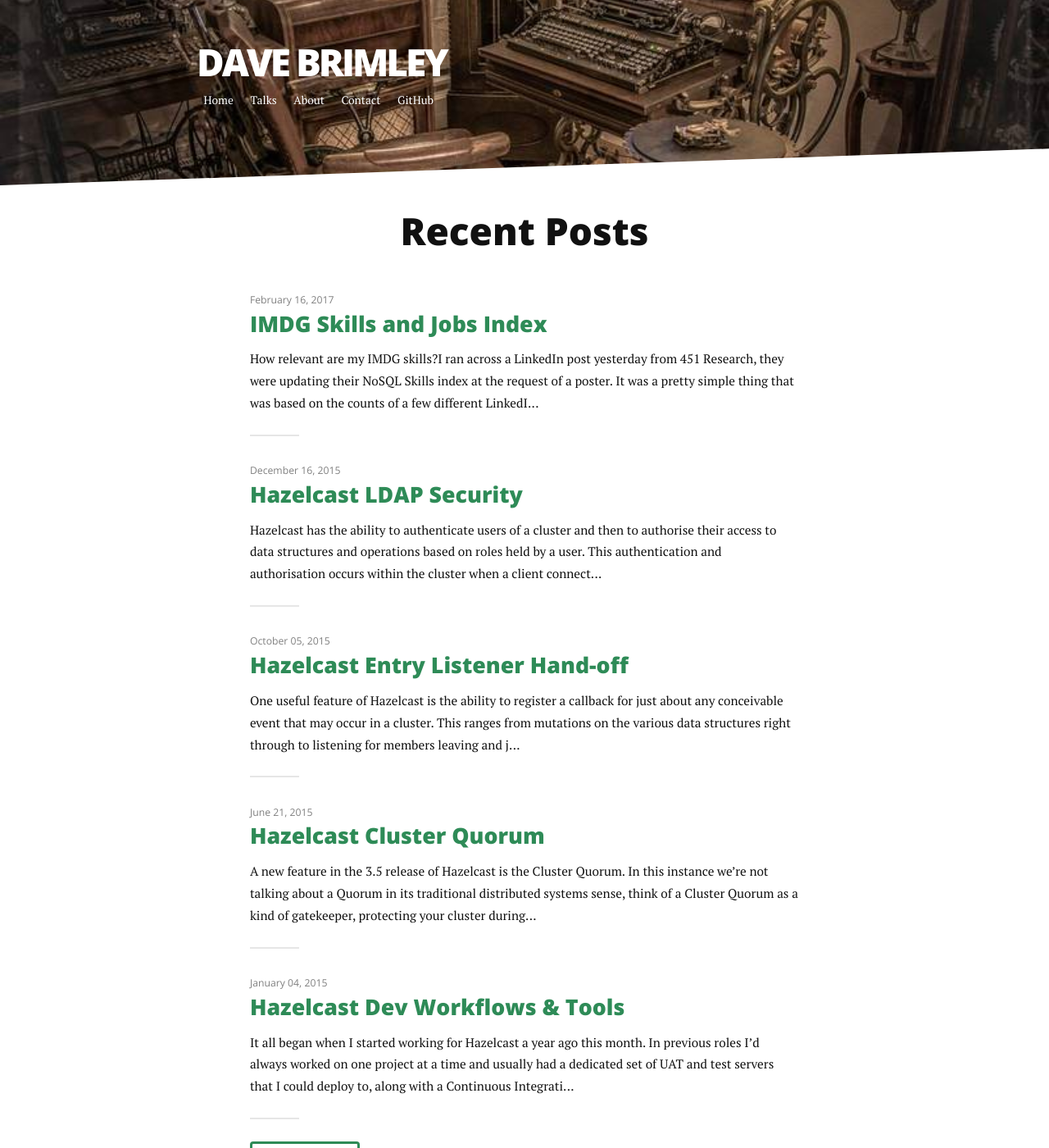
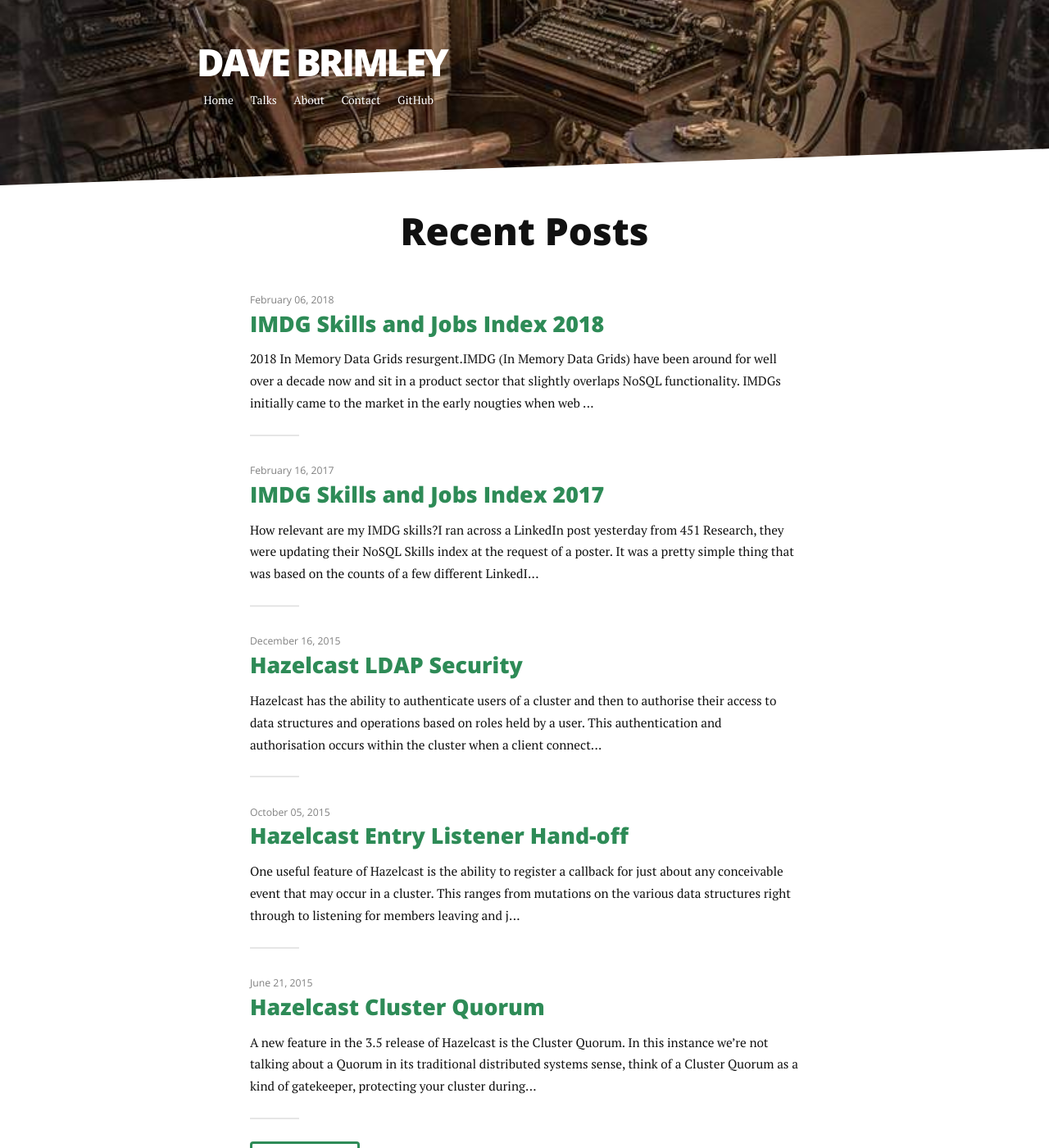
Before and after one commit to dbrimley/dbrimley.github.io, a Jekyll site: the page built from index.html, in a window 1280 px wide and 1400 px high. Shown: the whole window at 82% size. Built offline with Jekyll 4.4.1, drawn with Linux system fonts in a browser that asks for light colours; nearby versions of some CDN libraries; Markdown is read by kramdown in place of the engine named in the settings; the list of posts is cut into pages by our own code; some of the changed lines change nothing that is shown.

Commit message:
2018 Skills an Jobs Index

```diff
--- a/_posts/2017-02-16-IMDG-Skills-Jobs-Index.md
+++ b/_posts/2017-02-16-IMDG-Skills-Jobs-Index-2017.md
@@ -1,6 +1,6 @@
 ---
 layout: post
-title: "IMDG Skills and Jobs Index"
+title: "IMDG Skills and Jobs Index 2017"
 modified:
 categories: blog
 excerpt: I ran across a LinkedIn post yesterday from 451 Research, they were updating their NoSQL Skills index at the request of a poster.  It was a pretty simple thing that was based on the counts of a few different LinkedIn Searches, things like the number of profiles that mentioned an IMDG product.  It had the usual suspects like MongoDB, Redis & Couchbase.  However, there wasn't anything regarding IMDG (In Memory Data Grids).
--- /dev/null
+++ b/_posts/2018-02-06-IMDG-Skills-Jobs-Index-2018.md
@@ -0,0 +1,72 @@
+---
+layout: post
+title: "IMDG Skills and Jobs Index 2018"
+modified:
+categories: blog
+excerpt: It's been a year since I last looked at the state of the IMDG job market along with the numbers of reported skilled IMDG engineers. The good news for IMDG vendors are that job postings are up, indicating more business are turning to In Memory Data Grids.
+comments: true
+image: careers.jpg
+date: 2018-02-06T21:34:21+00:00
+---
+
+### 2018 In Memory Data Grids resurgent.
+
+IMDG (In Memory Data Grids) have been around for well over a decade now and sit in a product sector that slightly overlaps NoSQL functionality.  IMDGs initially came to the market in the early nougties when web sessions needed to scale past one sticky web-server, these were the days of what was then known as [Tangosol Coherence](https://www.crunchbase.com/organization/tangosol). Since then the main use case for IMDGs has become general in memory caching and compute, where the IMDG sits between a slower persistent store like an RDBMS/Mainframe (or even a NoSQL Database) and the business application. IMDGs also allow distributed computation where functions run in parallel against the data that is distributed across the IMDG cluster.
+
+IMDGs are seeing something of a resurgence in popularity over the past few years as people discover the shortcomings of NoSQL solutions such as [Apache Cassandra](http://cassandra.apache.org/) or [Redis](http://redis.io), IMDGs are much easier to scale on demand and generally provide faster access times than NoSQL products. IMDGs also allow [near caches](http://docs.hazelcast.org/docs/latest-development/manual/html/Performance/Near_Cache/index.html) of data to be stored in the client application that is kept in sync with the central cluster, something that NoSQL does not provide. In many of these cases architects are now placing IMDGs over the top of the NoSQL store. Another area of growth for IMDGs has been as a hub for [Microservices](https://martinfowler.com/articles/microservices.html). IMDGs it turns out are a perfect fit for Microservices that wish to store state and also message between each other.
+
+Last year I was curious to find out about the health of the IMDG job market and also which of the IMDG products were the most popular not only among businesses but also with engineers. I published those February 2017 results in a blog post you can find [here]({{ site.baseurl }}{% post_url 2017-02-16-IMDG-Skills-Jobs-Index-2017 %})
+
+I've run the same searches again on LinkedIn. One where I search for an IMDG product and the number of jobs listed for it worldwide, the other I search for the number of people on LinkedIn who have the IMDG product name somewhere on their profile.
+
+The total numbers of jobs and also people listed with IMDG skills has risen over my 2017 numbers. Now this is not necessarily an accurate way of judging the market place, for example it's possible more business are advertising over last year or possibly LinkedIn indexing and search has become more accurate. That said, the skills count increase should provide at least some direction as to the way IMDG products are headed. So, anecdotally it appears as if IMDG software has become more popular with businesses in the last year.
+
+Onto the findings, it seems as if there is some heavy momentum behind [Hazelcast](http://www.hazelcast.org) as it jumps above [Oracle Coherence](http://www.oracle.com/technetwork/middleware/coherence/overview/index.html) to become the most popular IMDG skill. Hazelcast has seen 1,500 additional people list it on their LinkedIn Profile since last year. Oracle Coherence loses its top spot on this ranking to drop to third, with [Pivotal Gemfire](https://pivotal.io/pivotal-gemfire) / [Apache Geode](http://geode.apache.org/) taking second spot.
+
+Job Postings are up on 2017 with Hazelcast retaining its top spot with nearly double the jobs on offer to its nearest rival Pivotal Gemfire / Apache Geode.
+
+There's nothing scientific about the actual searches performed and they're all easily reproduced for verification.  I've made no attempt to find duplicates in terms of job postings, I've not merged results/counts where an IMDG product is known under two names, an open source and a commercial version.  For example Pivotal Gemfire and Apache Geode. This could give a slight boost to these products.
+
+I've chosen what I consider to be the top 5 IMDG, Four of them are open source and one is proprietary, closed source.
+
+* Hazelcast
+* Oracle Coherence
+* Gemfire / Apache Geode
+* GridGain / Apache Ignite
+* JBoss Data Grid / Infinispan
+
+### IMDG Products mentioned in LinkedIn Profiles.
+
+An important statistic and a good indicator of an IMDGs popularity with engineers and businesses alike. This is an indicator of the available talent pool, an important consideration when weighing up IMDG products against each other. This metric alone can have a strong influence on IMDG product selection within businesses.
+
+The big change over last year is the loss of top spot for Oracle Coherence as the most popular IMDG in LinkedIn profiles. It falls to third despite adding a modest number of new profiles. It is overtaken by Hazelcast which rises from second to first, adding 1,500 new profiles to its count, a near 50% increase since 2017. In second up from third comes Pivotal Gemfire / Apache Geode adding 600 new profiles.
+
+![IMDG Profiles Count](/assets/img/imdg-linkedin-profiles.png)
+
+![IMDG Profiles Bar](/assets/img/imdg-linkedin-profiles-bar.png)
+
+![IMDG Profiles Pie](/assets/img/imdg-linkedin-profiles-pie.png)
+
+
+**Notes:** _Search conducted on 5th February 2018.
+Something strange has happened on searches for "apache ignite" on LinkedIn, it only returns 1 profile, where last year there were more than this. Therefore rather than reduce the figures I've left them as per 2017 which was 550 profiles. I'm guessing there is something strange going on with LinkedIn here rather than a decrease in Apache Ignite popularity. The commercial product "gridgain" returned 176 profiles. Try it for yourself, if LinkedIn fixes this I'll change it in this blog post at a future date._
+
+### IMDG Product Job Listings
+
+Job listings are another great indicator of IMDG popularity and as mentioned, this metric is up from 2017 for all of the IMDG products we searched. No movement at the top, with Hazelcast staying in place as the IMDG with most job opportunities. Pivotal Gemfire / Apache Geode retains its second spot with Oracle Coherence in third. Anecdotally I'm seeing many more FTSE 100 and Fortune 500 companies advertising for IMDG positions now over 2017.
+
+![IMDG Jobs Count](/assets/img/imdg-linkedin-jobs.png)
+
+![IMDG Jobs Bar](/assets/img/imdg-linkedin-jobs-bar.png)
+
+![IMDG Jobs Pie](/assets/img/imdg-linkedin-jobs-pie.png)
+
+Notes : LinkedIn Search for jobs mentioning the product keywords. Where a product is known by 2 names results have been combined. This could advantage these products as the same job may be double counted. Jobs could be listed more than twice if they being advertised by agencies.
+
+Search conducted on 5th February 2018
+
+### Conclusion
+
+In conclusion most of the IMDG vendors should feel very happy, it looks as if demand is increasing for In Memory Data Grids. There are many reasons for the increase, the drive towards micro-service architectures and the need for flexible cloud based systems to name two. It could also be the realization that NoSQL Databases are not quite the one stop data solution they were thought to be. It appears as if IMDGs are now taking a place in hybrid architectures that include NoSQL Databases alongside Messaging and Streaming products such as [Apache Kafka](https://kafka.apache.org/) and [Hazelcast Jet](http://jet.hazelcast.org)
+
+Let me know what you think in the comments section below. Does this all tally with your current experiences of the IMDG job market? If you're an Architect, how are you using In Memory Data Grids?
```
Also changed, not shown: assets/img/favicon (copy).ico (added), assets/img/imdg-linkedin-jobs-bar.png (added), assets/img/imdg-linkedin-jobs-pie.png (added), assets/img/imdg-linkedin-jobs.png (added), assets/img/imdg-linkedin-profiles-bar.png (added), assets/img/imdg-linkedin-profiles-pie.png (added), assets/img/imdg-linkedin-profiles.png (added).
